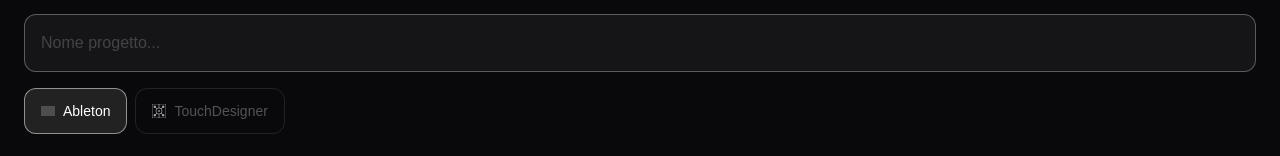
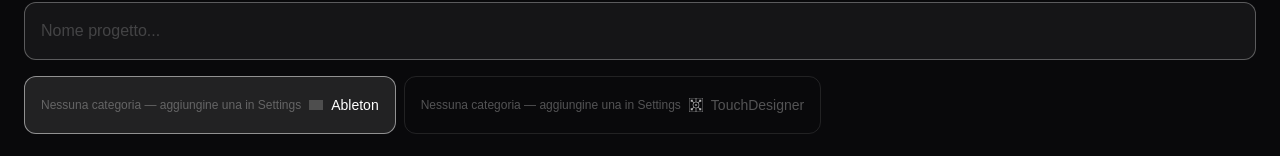
Before and after one commit to ctrlzacca/av-workflow-manager, a Next.js app: page / in a window 1280 px wide. Both pictures are taken after a click on the button "Nuovo". Shown: the part 564-720 px from the top of the page. Built offline with nearby package versions, Linux system fonts and the light colour scheme; no server answers; the database is empty; grey boxes are pictures that could not be loaded.

Commit message:
spostamento barra ricerca2

```diff
--- a/app/page.tsx
+++ b/app/page.tsx
@@ -453,6 +453,11 @@ function getCategoryIcon(categoryName: string) {
                       : "border-white/10 text-white/30"
                   }`}
                 >
+                  {categories.length === 0 && (
+                    <p className="text-white/30 text-xs text-center py-2">
+                      Nessuna categoria — aggiungine una in Settings
+                    </p>
+                  )}
                   {getCategoryIconSmall(cat)}
                   {cat}
                 </button>
```
